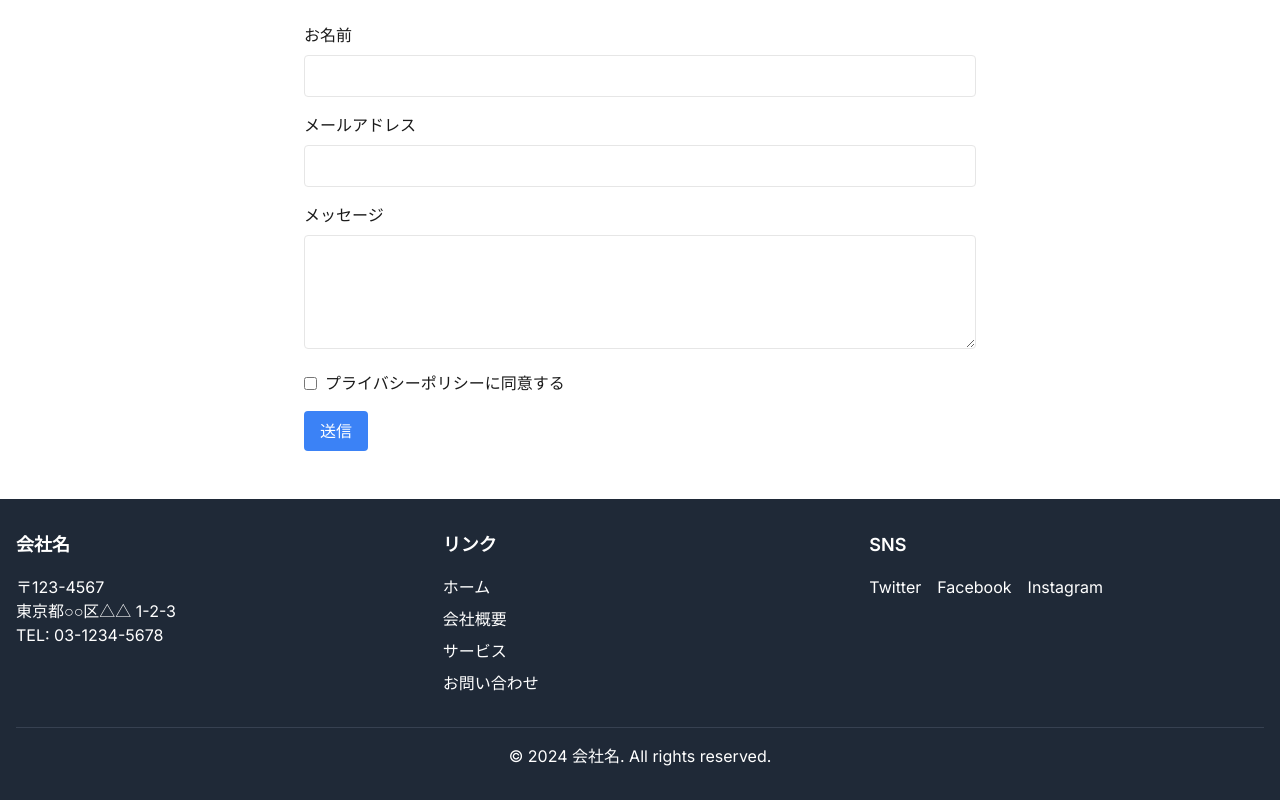
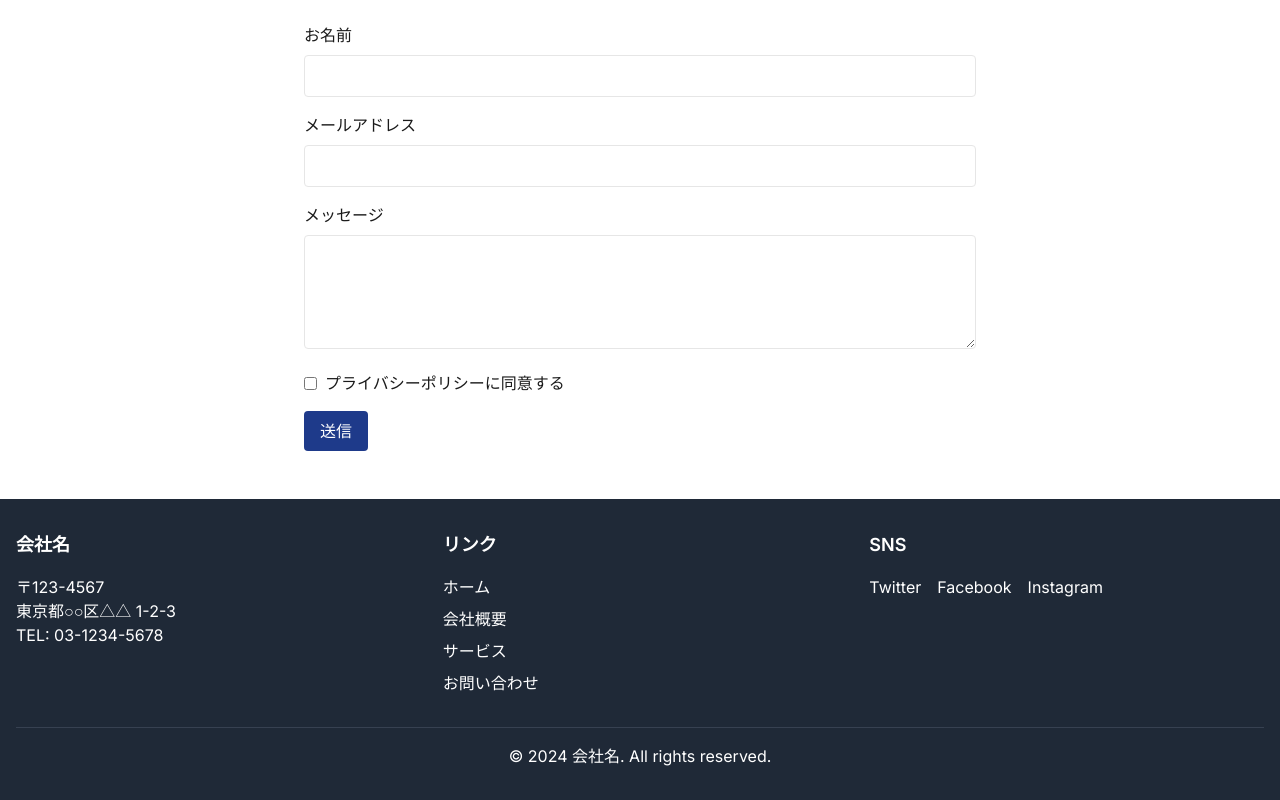
Before and after one commit to yuremono/next.js.cms, a Next.js app: page / in a window 1280 px wide. Shown: the part 1221-2021 px from the top of the page. Built offline with nearby package versions, Linux system fonts and the light colour scheme; no server answers; the database is empty.

Commit message:
青いボタンの色を紺色に変更

```diff
--- a/components/PageRenderer.tsx
+++ b/components/PageRenderer.tsx
@@ -197,7 +197,7 @@ export function PageRenderer({ page }: PageRendererProps) {
 								</div>
 								<button
 									type="submit"
-									className="px-4 py-2 bg-blue-500 text-white rounded font-medium"
+									className="px-4 py-2 bg-blue-900 text-white rounded font-medium"
 								>
 									送信
 								</button>
--- a/components/TextGenerator.tsx
+++ b/components/TextGenerator.tsx
@@ -28,7 +28,7 @@ export function TextGenerator({
 						</div>
 						<button
 							onClick={() => onSelect(generatedText)}
-							className="px-4 py-2 bg-blue-500 text-white rounded font-medium"
+							className="px-4 py-2 bg-blue-900 text-white rounded font-medium"
 						>
 							このテキストを使用
 						</button>
```
